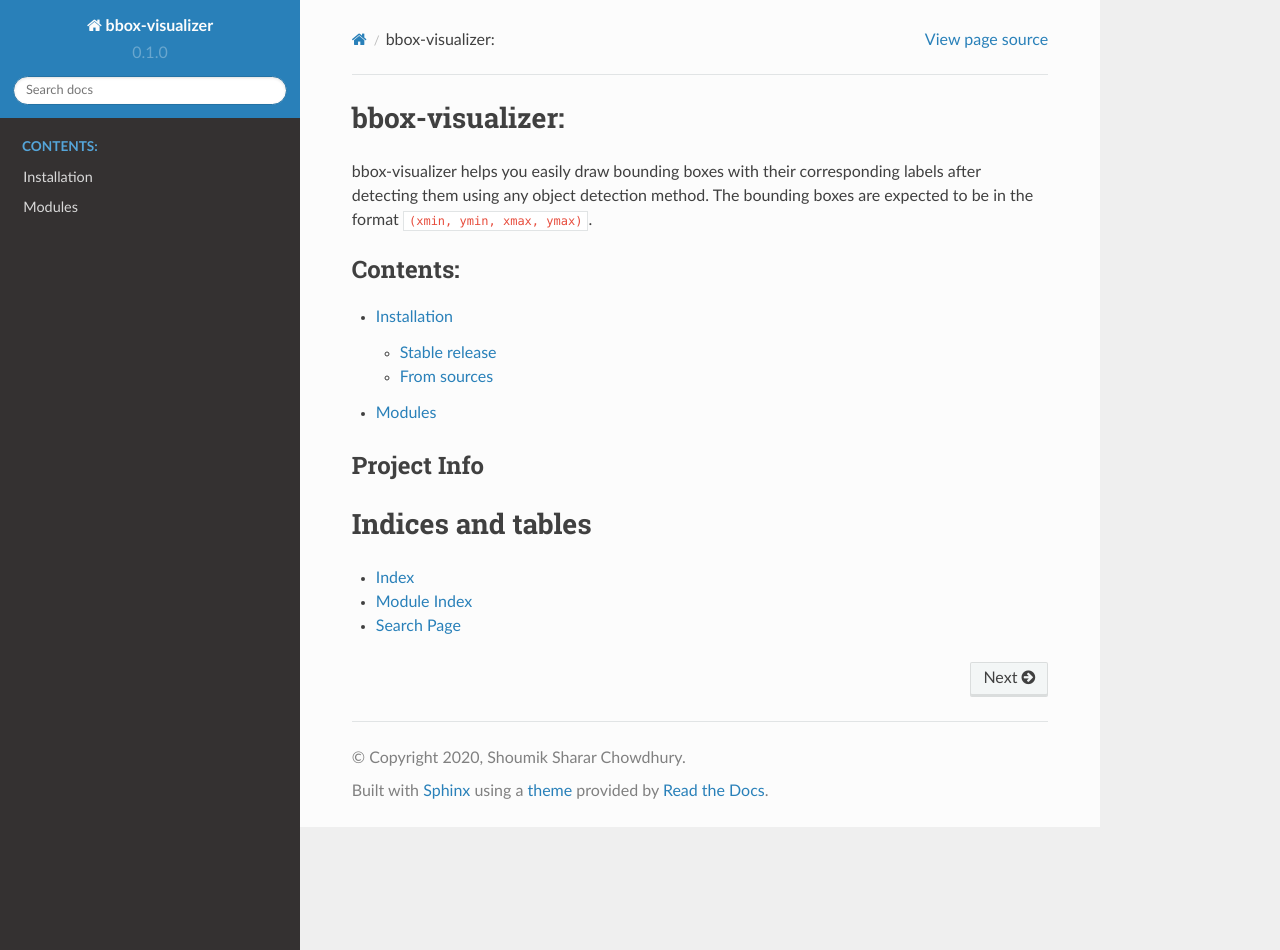
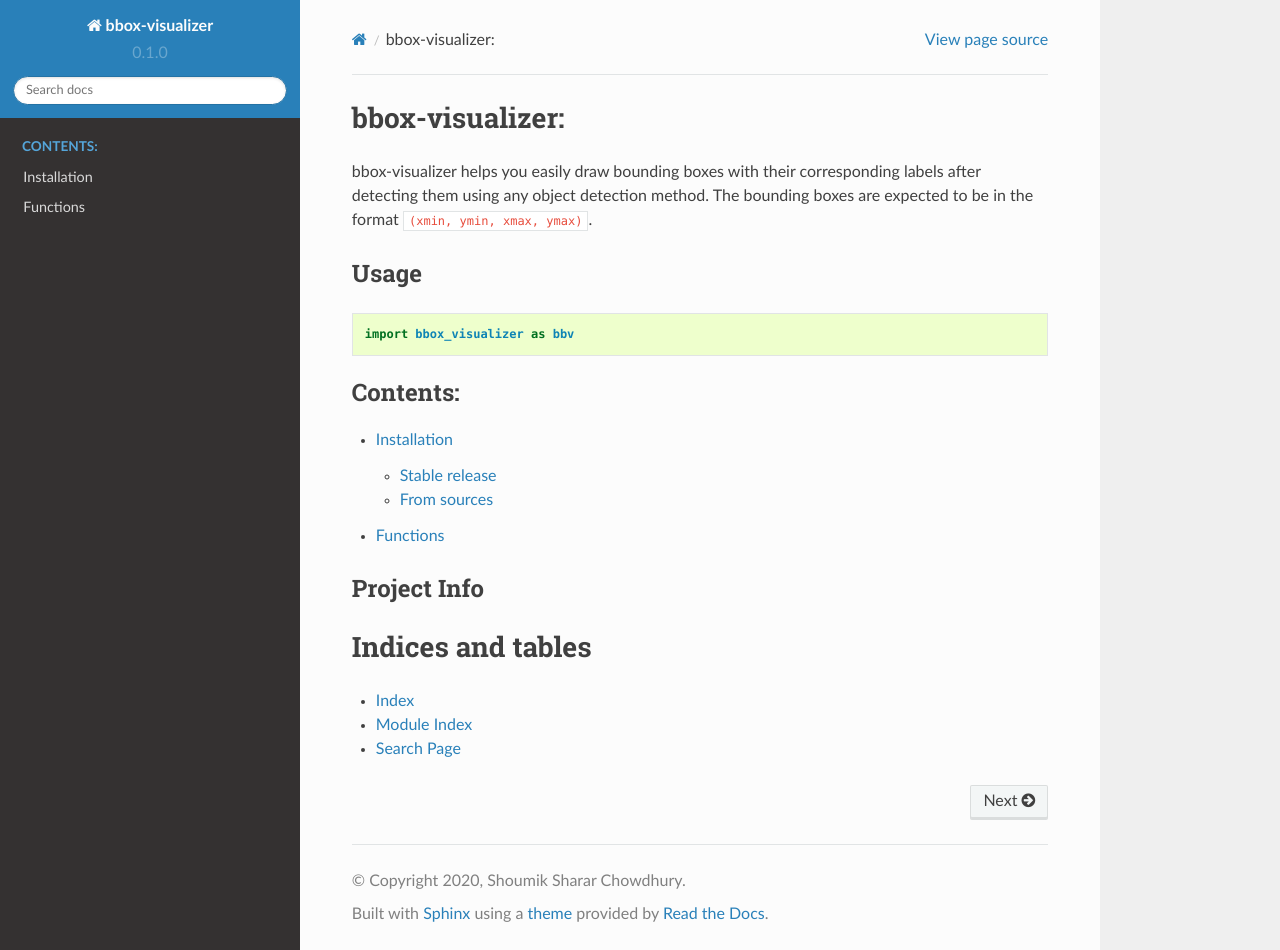
Before and after one commit to shoumikchow/bbox-visualizer, a Sphinx documentation site: the page built from docs/index.rst, in a window 1280 px wide and 950 px high. Built offline with Sphinx 7.4.7 and the Read the Docs theme 2.0.0, drawn with Linux system fonts in a browser that asks for light colours.

Commit message:
Add usage

```diff
--- a/docs/functions.rst
+++ b/docs/functions.rst
@@ -1,5 +1,5 @@
-Modules
-=======
+Functions
+=========
 
 
 .. automodule:: bbox_visualizer.bbox_visualizer
--- a/docs/index.rst
+++ b/docs/index.rst
@@ -4,6 +4,12 @@ bbox-visualizer:
    :language: python
 
 bbox-visualizer helps you easily draw bounding boxes with their corresponding labels after detecting them using any object detection method. The bounding boxes are expected to be in the format :python:`(xmin, ymin, xmax, ymax)`.
+
+Usage
+-----
+.. code-block:: python
+
+   import bbox_visualizer as bbv
 
 .. toctree::
    :maxdepth: 2
```
